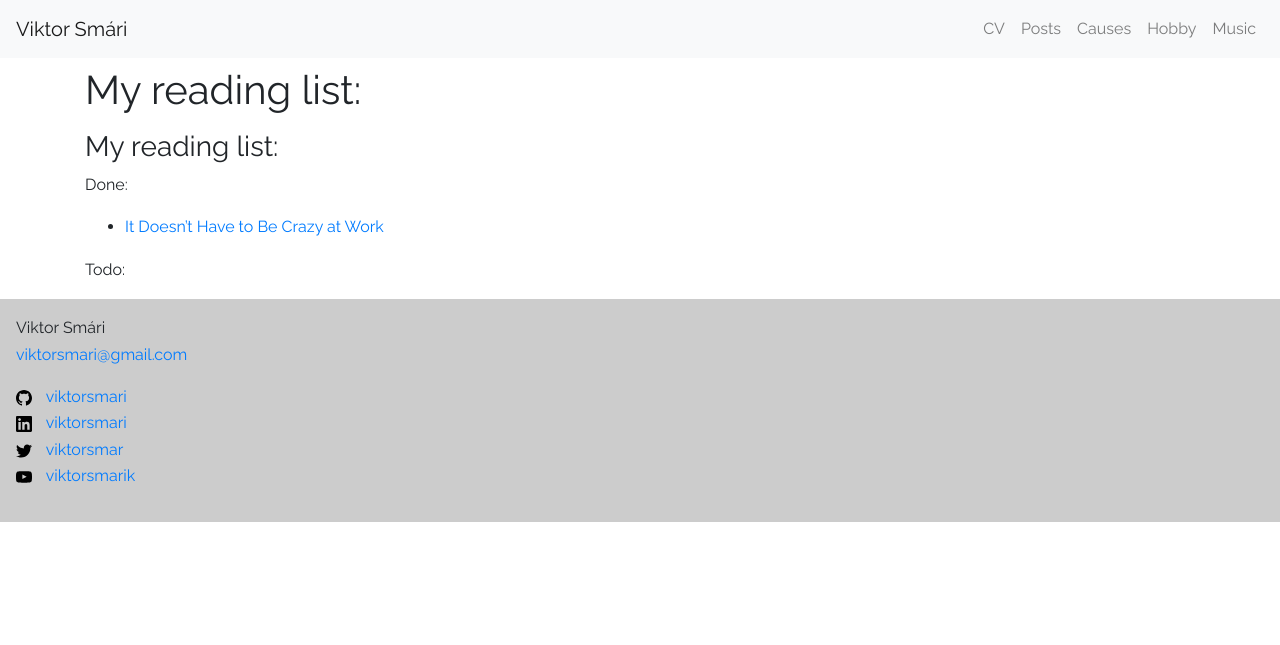
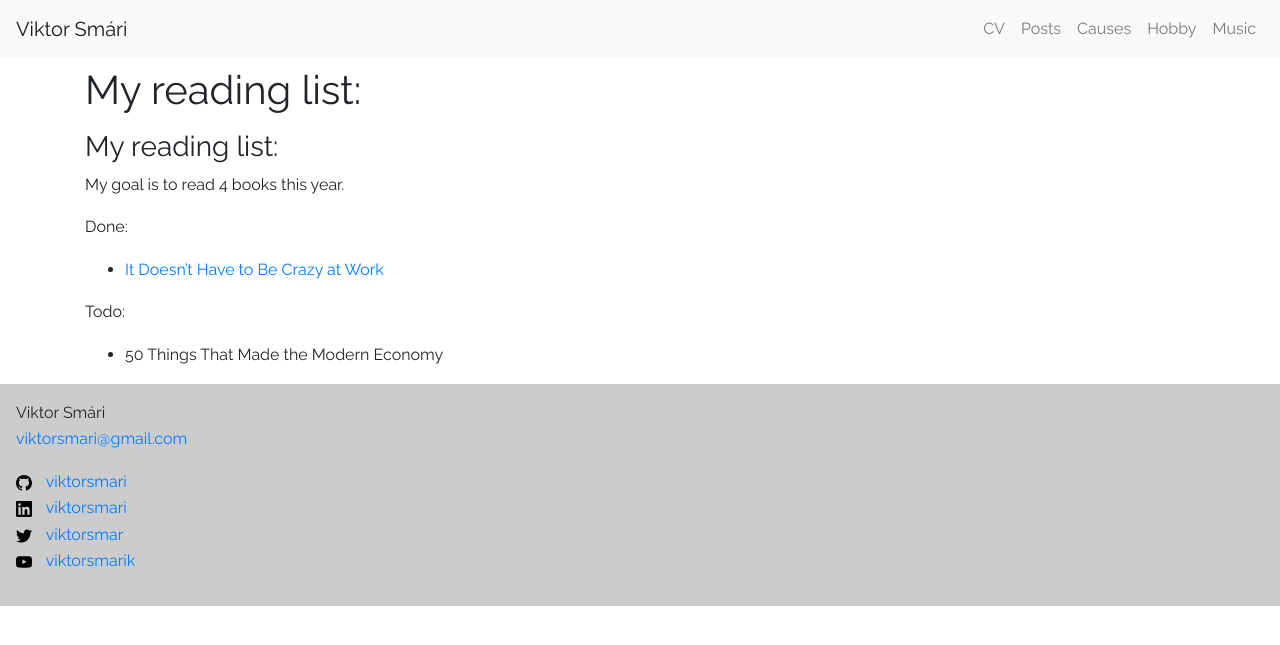
Before and after one commit to viktorsmari/viktorsmari.github.io, a Jekyll site: the page built from books.md, in a window 1280 px wide. Shown: the top 645 px of the page. Built offline with Jekyll 4.4.1, drawn with Linux system fonts in a browser that asks for light colours; our own code applies the rules of GitHub Pages for plain Markdown files.

Commit message:
Add books

```diff
--- a/books.md
+++ b/books.md
@@ -7,9 +7,11 @@ layout: page
 
 ### My reading list:
 
+My goal is to read 4 books this year.
+
 Done:
-
 * [It Doesn't Have to Be Crazy at Work](https://basecamp.com/books/calm)
 
 
 Todo:
+* 50 Things That Made the Modern Economy
```
